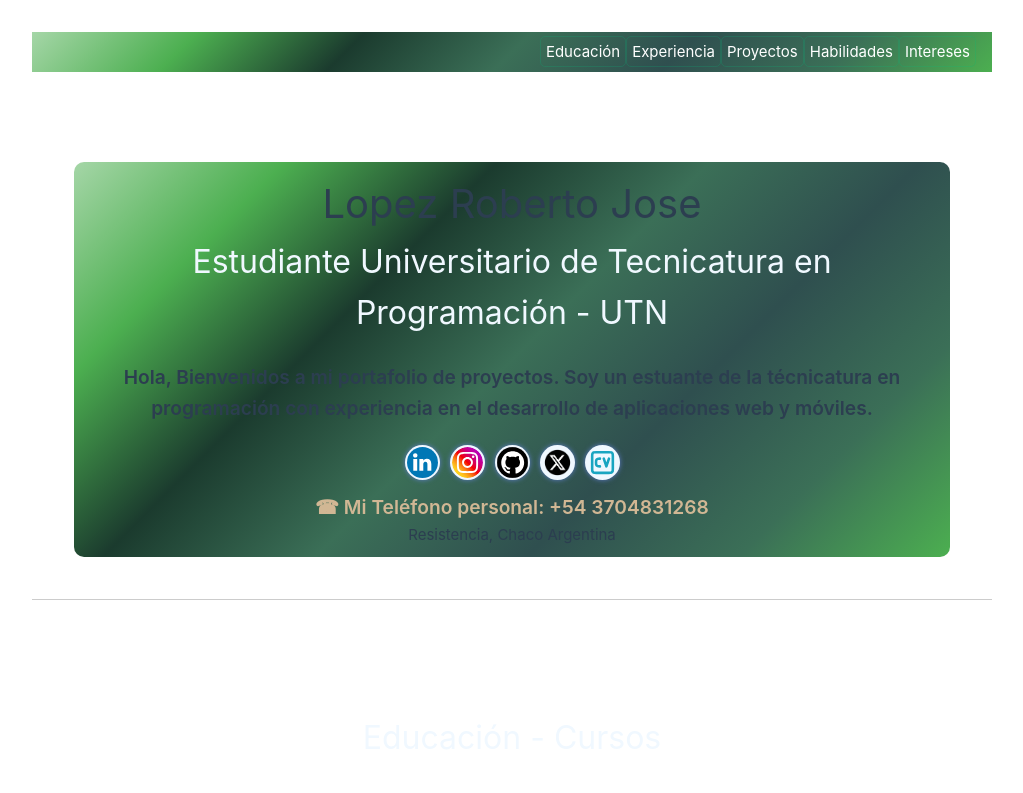
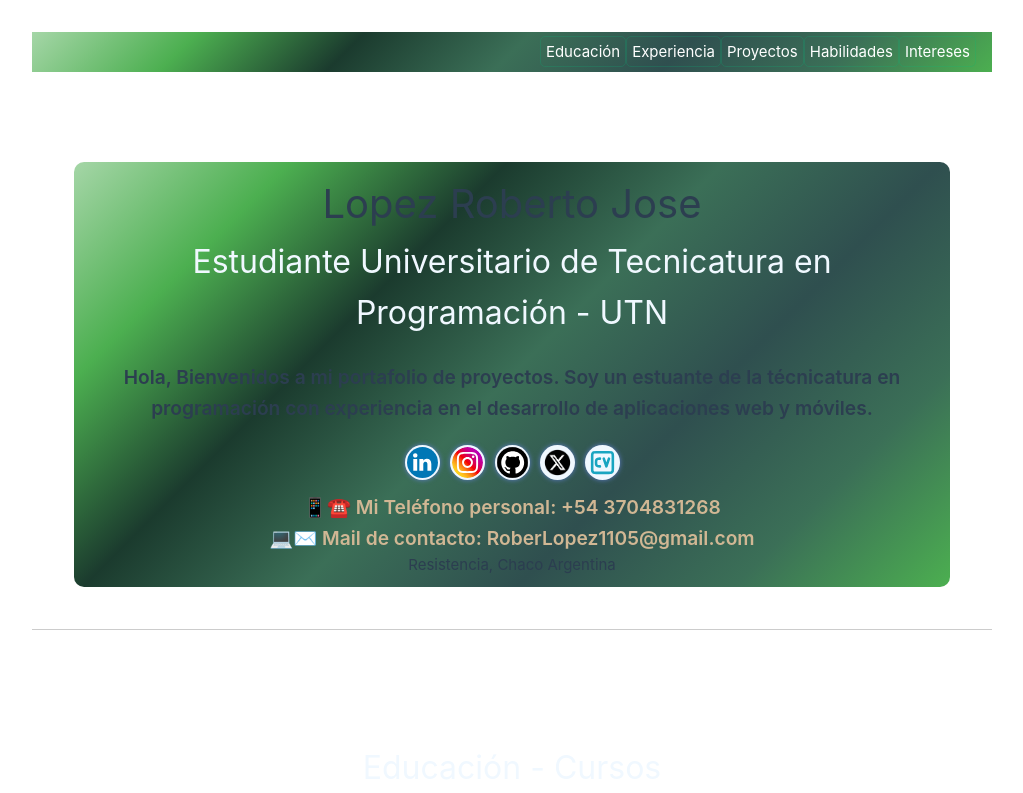
Before and after one commit to Roberto-JLopez/Portafolio-VueJs, a Vue app: page / in a window 1280 px wide. Shown: the top 793 px of the page, without its empty margins (128-1151 px from the left). Built offline with nearby package versions, Linux system fonts and the light colour scheme.

Commit message:
Correcciones de telefono y mail

```diff
--- a/src/components/DatosPersonales.vue
+++ b/src/components/DatosPersonales.vue
@@ -20,6 +20,7 @@ const redesSociales = [
 
 ];
 const telefono = '+54 3704831268';
+const mail = "RoberLopez1105@gmail.com";
 </script>
 
 <template>
@@ -33,7 +34,8 @@ const telefono = '+54 3704831268';
           <a :href="red.url"><img class="icon-redsocial" :src="red.src" width="35rem" :alt="red.name"></a>
         </li>
       </ul>
-      <h3>☎ Mi Teléfono personal: {{ telefono }}</h3>
+      <h3>📱☎️ Mi Teléfono personal: {{ telefono }}</h3>
+      <h3>💻✉️ Mail de contacto: {{ mail }}</h3>
       <h4>{{ residencia }}</h4>
     </div>
   </section>
--- a/src/components/ProyectosComponente.vue
+++ b/src/components/ProyectosComponente.vue
@@ -103,7 +103,7 @@ misProyectos.value = ([
     /* Centra los elementos hijos horizontalmente */
     justify-content: center;
     /* Aplica un fondo con un degradado de colores */
-    background: linear-gradient(135deg, #1B3B2E, #2F4F4F, #3B6F57, #4CAF50, #A5D6A7);
+    background: linear-gradient(135deg,  #A5D6A7,#4CAF50, #1B3B2E,#3B6F57, #2F4F4F, #3B6F57, #4CAF50);
 
     /* Ajusta el tamaño del fondo para que cubra el área completa */
     background-size: 400% 400%;
```
